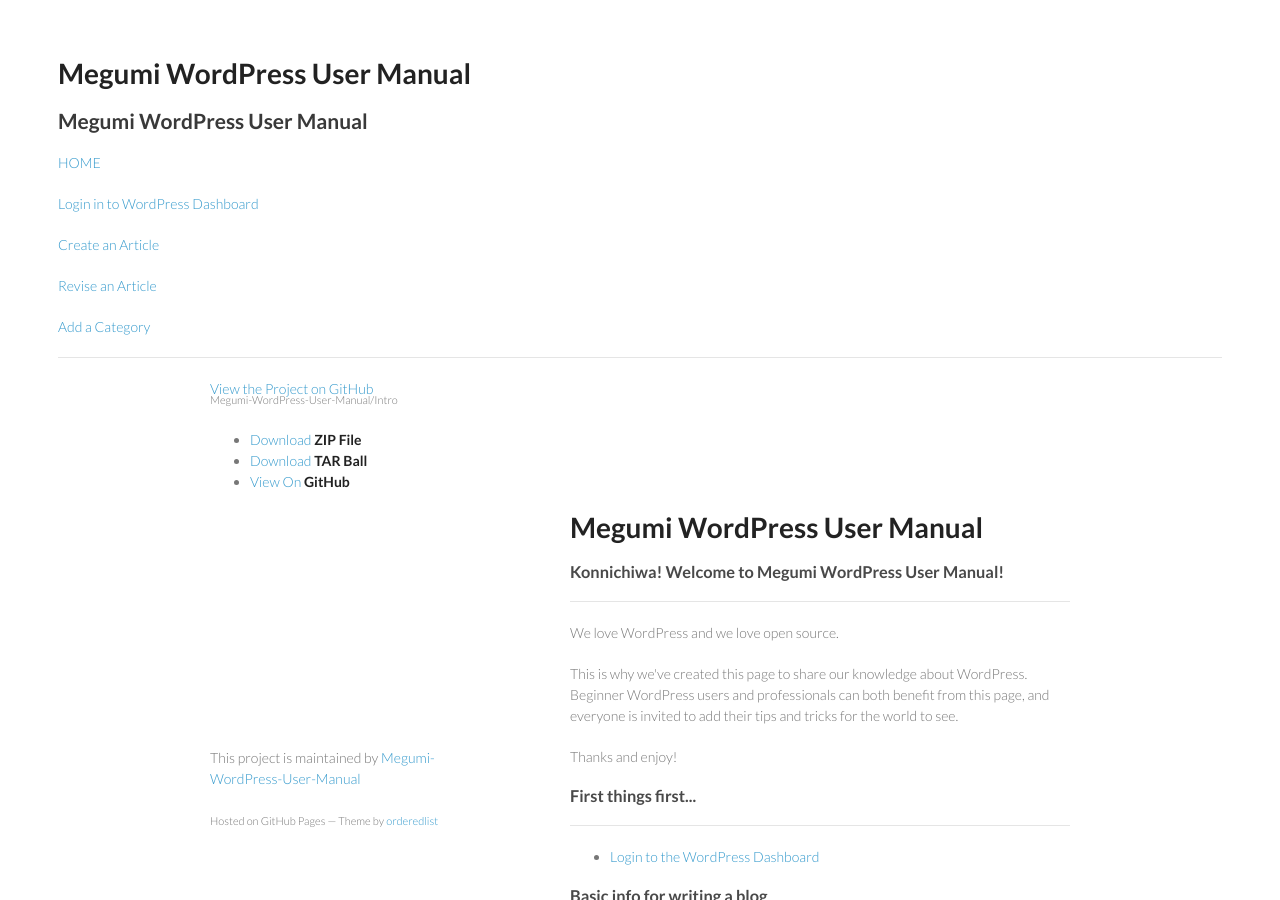
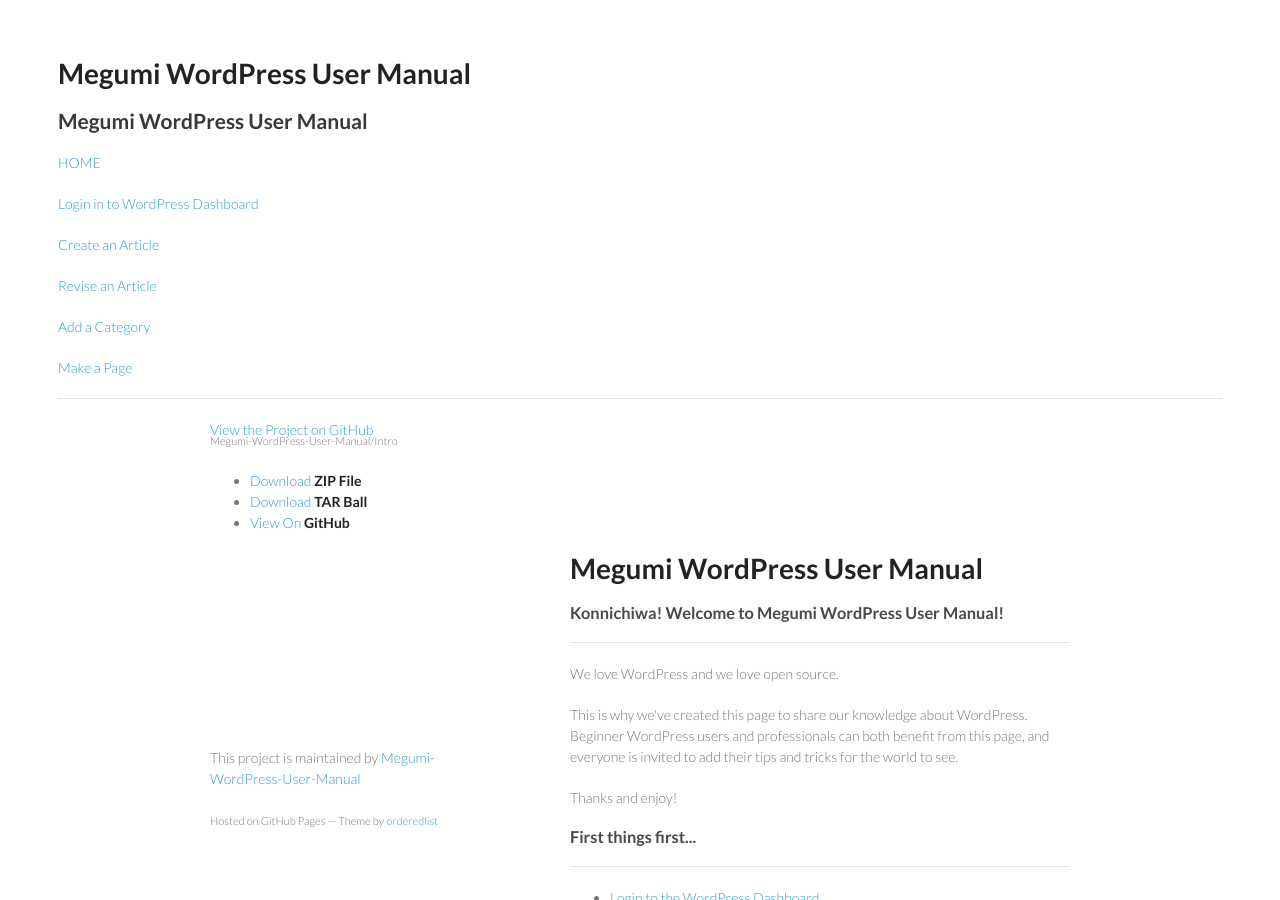
Before and after one commit to Megumi-WordPress-User-Manual/Intro, a Jekyll site: the page built from index.html, in a window 1280 px wide and 900 px high. Built offline with Jekyll 4.4.1, drawn with Linux system fonts in a browser that asks for light colours.

Commit message:
Update default.html

```diff
--- a/_layouts/default.html
+++ b/_layouts/default.html
@@ -12,6 +12,7 @@
 <p><a href="create-an-article.html">Create an Article</a></p>
 <p><a href="revise-an-article.html">Revise an Article</a></p>
 <p><a href="add-a-category.html">Add a Category</a></p>
+<p><a href="make-a-page.html">Make a Page</a></p>
 <hr />
 {{ content }}
 </body>
```
